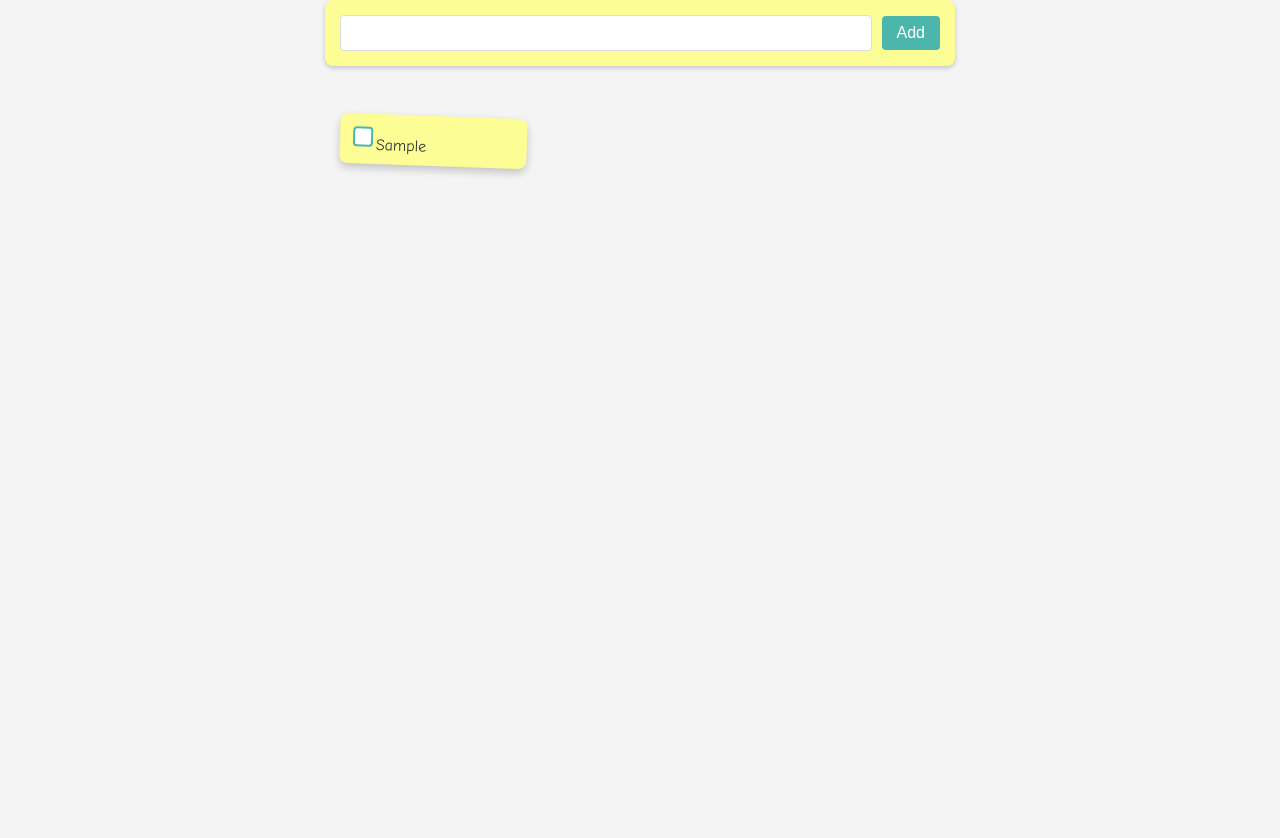
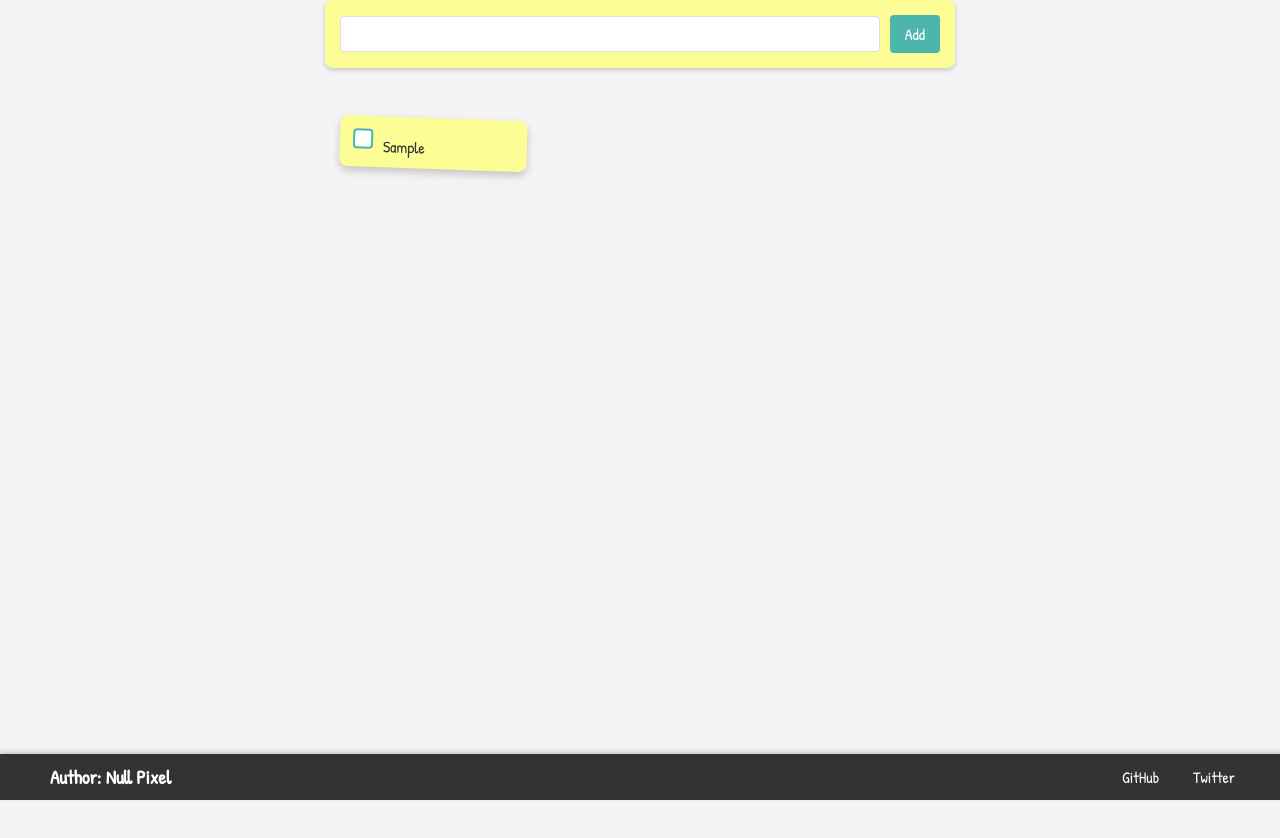
Before and after one commit to null-pixel-dev/todo-app-ts, a website with bundled scripts: page public/index.html in a window 1280 px wide. Both pictures are taken after typing "Sample" into the empty fields and a click on the button "Add". Before the commit the page ends 800 px from the top, so only its background shows below. Built offline with nearby package versions, Linux system fonts and the light colour scheme.

Commit message:
added footer and further styling

```diff
--- a/public/index.html
+++ b/public/index.html
@@ -4,6 +4,7 @@
 <head>
   <meta charset="UTF-8">
   <link rel="icon" href="/favicon.svg" />
+  <link href="https://fonts.googleapis.com/css2?family=Patrick+Hand&display=swap" rel="stylesheet">
   <link rel="stylesheet" href="styles.css">
   <meta http-equiv="X-UA-Compatible" content="IE-Edge">
   <meta name="viewport" content="width=device-width, initial-scale=1.0">
@@ -17,6 +18,16 @@
     <button type="submit">Add</button>
   </form>
   <ul id="list"></ul>
+
+  <footer>
+    <div class="footer-container">
+      <div class="brand-name">Author: Null Pixel</div>
+      <div class="links">
+        <a href="https://github.com/null-pixel-dev" target="_blank">GitHub</a>
+        <a href="https://twitter.com/nullpixeldev" target="_blank">Twitter</a>
+    </div>
+  </footer>
+
 </body>
 
 </html>
--- a/public/styles.css
+++ b/public/styles.css
@@ -1,50 +1,56 @@
+/* Base styles */
 body {
-  background-color: #f4f4f4; /* A neutral background to emphasize the sticky notes */
+    background-color: #f4f4f4;
     color: #333;
-  font-family: "Comic Sans MS", "Helvetica Neue", sans-serif; /* Comic Sans adds a casual feel, resembling handwriting on sticky notes */
+    display: flex;
+    flex-direction: column;
+    font-family: 'Patrick Hand', cursive;
+    height: 100vh;
     margin: 0;
-  height: 100vh;
-  display: flex;
-  flex-direction: column; /* Changed to column to keep the form at the top */
+    overflow: auto;
+    padding-bottom: 60px;
     align-items: center;
-  overflow: auto; /* Allows scrolling when many tasks are added */
 }
 
+/* Form styles */
 form {
-  background-color: #fdfd96; /* Bright yellow for the add task button area, mimicking a sticky note */
-  padding: 15px;
+    background-color: #fdfd96;
     border-radius: 8px;
     box-shadow: 0 2px 5px rgba(0, 0, 0, 0.2);
     margin-bottom: 30px;
-  width: 90%; /* Ensure it spans most of the viewport */
-  max-width: 600px; /* But doesn't get too wide on larger screens */
-  z-index: 2; /* Keeps the form above other content */
-  position: sticky; /* Keeps the form at the top */
-  top: 0; /* Aligns it to the top */
+    max-width: 600px;
+    padding: 15px;
+    position: sticky;
+    top: 0;
+    width: 90%;
+    z-index: 2;
 }
 
 #new-task-form {
+    align-items: center;
     display: flex;
     gap: 10px;
-  align-items: center;
 }
 
+/* Input styles */
 input[type="text"] {
-  flex-grow: 1;
-  padding: 8px;
     border: 1px solid #ddd;
     border-radius: 4px;
-  font-size: 16px; /* Slightly larger font for readability */
+    flex-grow: 1;
+    font-size: 16px;
+    padding: 8px;
 }
 
+/* Button styles */
 button {
-  padding: 8px 15px;
     background-color: #4db6ac;
+    font-family: 'Patrick Hand', cursive;
     border: none;
     border-radius: 4px;
     color: white;
+    cursor: pointer;
     font-size: 16px;
-  cursor: pointer;
+    padding: 8px 15px;
     transition: background-color 0.3s;
 }
 
@@ -52,65 +58,103 @@ button:hover {
     background-color: #f9a825;
 }
 
+/* List styles */
 #list {
     display: grid;
-  grid-template-columns: repeat(auto-fill, minmax(150px, 1fr)); /* Creates a dynamic grid that adjusts based on screen size */
-  gap: 20px; /* Adds space between cards */
+    gap: 20px;
+    grid-template-columns: repeat(auto-fill, minmax(150px, 1fr));
+    margin-top: 20px;
+    max-width: 600px;
     padding: 0;
-  width: 90%; /* Matches form width */
-  max-width: 600px; /* Consistency in max width */
-  margin-top: 20px; /* Adds some space between the form and the first row of tasks */
+    width: 90%;
 }
 
 #list li {
-  background-color: #fdfd96; /* Sticky note yellow */
-  box-shadow: 0 4px 8px rgba(0, 0, 0, 0.2); /* Gives depth to each sticky note */
+    align-items: center;
+    background-color: #fdfd96;
+    border-radius: 8px;
+    box-shadow: 0 4px 8px rgba(0, 0, 0, 0.2);
+    display: flex;
     padding: 10px;
-  border-radius: 8px; /* Rounded corners for a softer look */
-  display: flex;
-  align-items: center;
     transition: transform 0.2s ease-in-out;
-  transform: rotate(-2deg); /* Slightly rotated for a more dynamic, natural look */
+    transform: rotate(-2deg);
 }
 
 #list li:nth-child(odd) {
-  transform: rotate(2deg); /* Alternates rotation for visual interest */
+    transform: rotate(2deg);
 }
 
 #list li:hover {
-  transform: scale(1.05); /* Slight scale effect on hover for interactivity */
-  z-index: 1; /* Ensure hovered card is above others */
+    transform: scale(1.05);
+    z-index: 1;
 }
 
+/* Checkbox styles */
 input[type="checkbox"] {
-  margin-right: 10px;
-  -webkit-appearance: none;
     appearance: none;
     background-color: #fff;
+    border: 2px solid #4db6ac;
+    border-radius: 4px;
+    cursor: pointer;
+    height: 20px;
     margin: 3px;
-  font: inherit;
-  color: currentColor;
+    margin-right: 10px;
+    position: relative;
     width: 20px;
-  height: 20px;
-  border: 2px solid #4db6ac; /* Updated border color to match button */
-  border-radius: 4px;
-  position: relative;
-  cursor: pointer;
+    -webkit-appearance: none;
+}
+
+input[type="checkbox"]:checked {
+    background-color: #f9a825;
+    border-color: #f9a825;
 }
 
 input[type="checkbox"]:checked::before {
-  content: '';
-  position: absolute;
-  left: 6px;
-  top: 2px;
-  width: 5px;
-  height: 10px;
     border: solid white;
     border-width: 0 2px 2px 0;
+    content: "";
+    height: 10px;
+    left: 6px;
+    position: absolute;
+    top: 2px;
     transform: rotate(45deg);
+    width: 5px;
 }
 
-input[type="checkbox"]:checked {
-  background-color: #f9a825; /* Fill checkbox with the theme color when checked */
-  border-color: #f9a825;
+/* Footer styles */
+footer {
+    background-color: #333;
+    bottom: 0;
+    box-shadow: 0 -2px 5px rgba(0, 0, 0, 0.2);
+    color: white;
+    left: 0;
+    padding: 10px;
+    position: fixed;
+    text-align: center;
+    width: 100%;
 }
+
+.footer-container {
+    align-items: center;
+    display: flex;
+    justify-content: space-between;
+    margin: 0 auto;
+    max-width: 1200px;
+    padding: 0 20px;
+}
+
+.brand-name {
+    font-size: 1.2em;
+    font-weight: bold;
+}
+
+.links a {
+    color: white;
+    margin: 0 15px;
+    text-decoration: none;
+    transition: color 0.3s ease;
+}
+
+.links a:hover {
+    color: #f9a825;
+}
```
Lines whose indentation alone changed are shown as unchanged.
